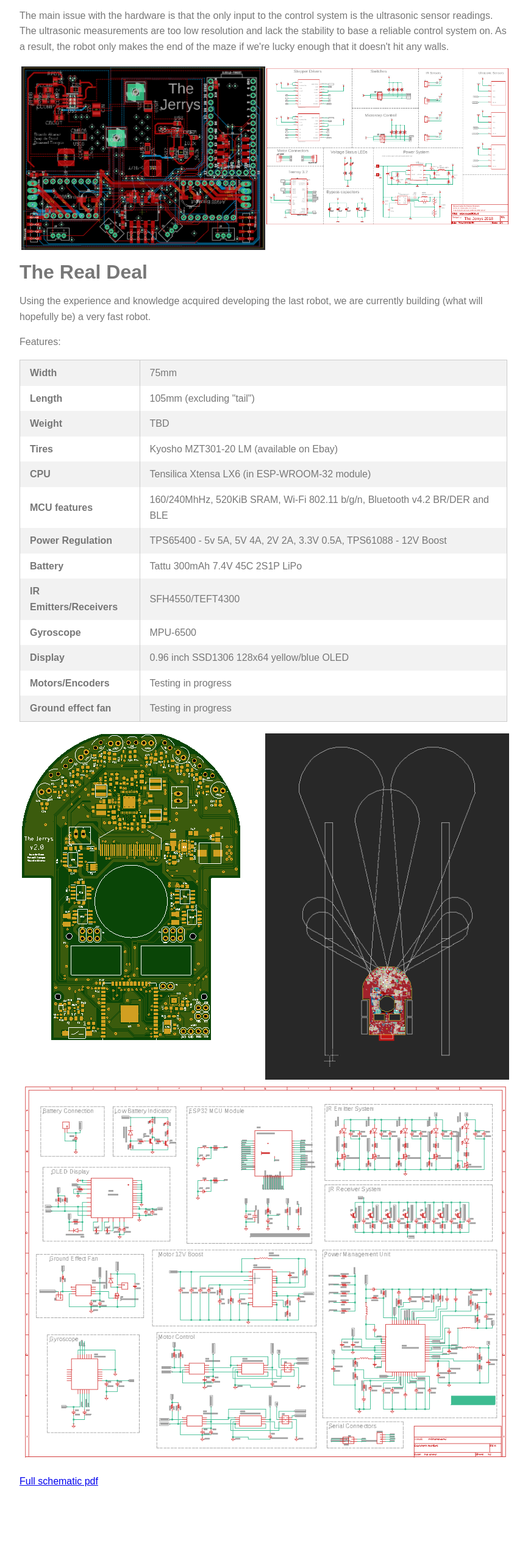
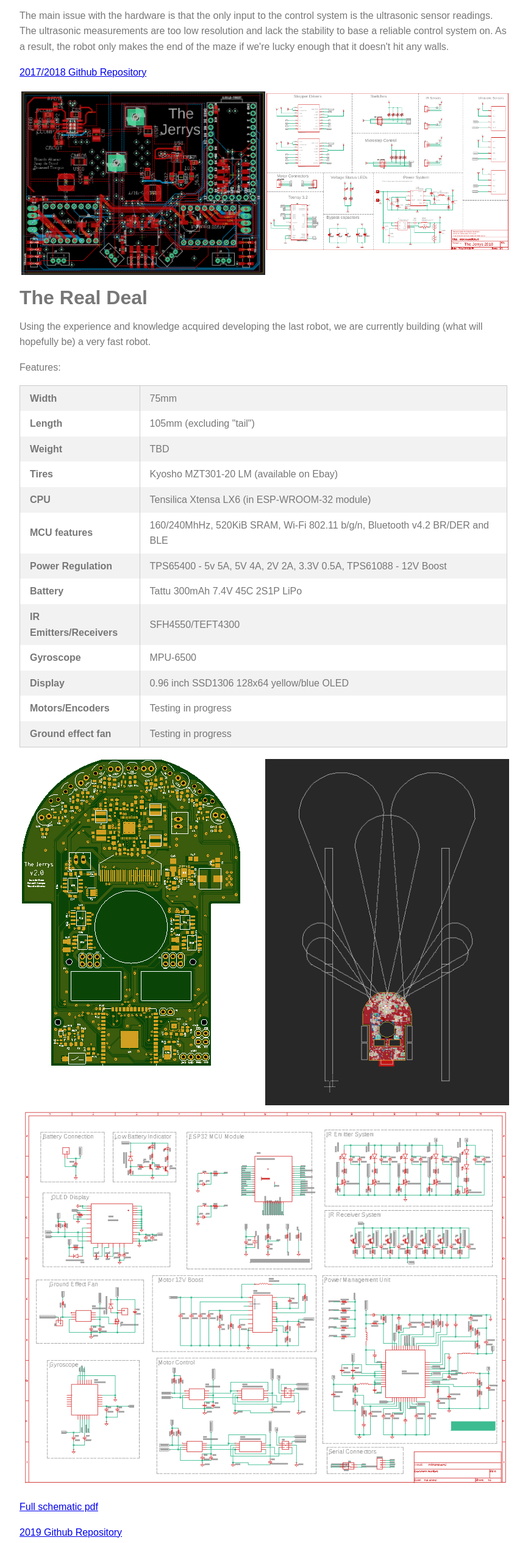
Before and after one commit to Jaapdedood/jaapdedood.com, a plain HTML site: page Micromouse/index.html in a window 1280 px wide. Shown: the part 1169-3700 px from the top of the page at 61% size, without its empty margins (283-1149 px from the left). Before the commit the page ends 3662 px from the top, so only its background shows below. Drawn offline with nearby package versions, Linux system fonts and the light colour scheme.

Commit message:
Added github links to micromouse

```diff
--- a/Micromouse/index.html
+++ b/Micromouse/index.html
@@ -61,6 +61,7 @@
         <p>Above you can see a short video of our first robot in action.</p>
         <p> We wanted to create a very simple, easy to develop robot for our first attempt without worrying too much about speed. This is why we decided to use stepper motors, an arduino teensy and ultrasonic sensors. In hindsight, these were poor hardware choices but A LOT was learned in the process of developing this cute little tractor. </p>
         <p>The main issue with the hardware is that the only input to the control system is the ultrasonic sensor readings. The ultrasonic measurements are too low resolution and lack the stability to base a reliable  control system on. As a result, the robot only makes the end of the maze if we're lucky enough that it doesn't hit any walls.</p>
+        <p><a href="https://github.com/ricardoalcaraz/TheJerrys">2017/2018 Github Repository</a> </p>
         <div class="pure-g">
           <div class="pure-u-1-2">
             <img class="pure-img-responsive" src="/images/pcb5.png" alt="PCB">
@@ -152,6 +153,7 @@
           <img class="pure-img-responsive" src="/images/schematic2.png" alt="PCB">
         </div>
         <p><a href="v2schematic.pdf">Full schematic pdf</a> </p>
+        <p><a href="https://github.com/Jaapdedood/Micromouse2019">2019 Github Repository</a> </p>
       </div>
       <script src="/js/ui.js"></script>
 </body>
```
Also changed, not shown: index.html (+1 -1 lines).
